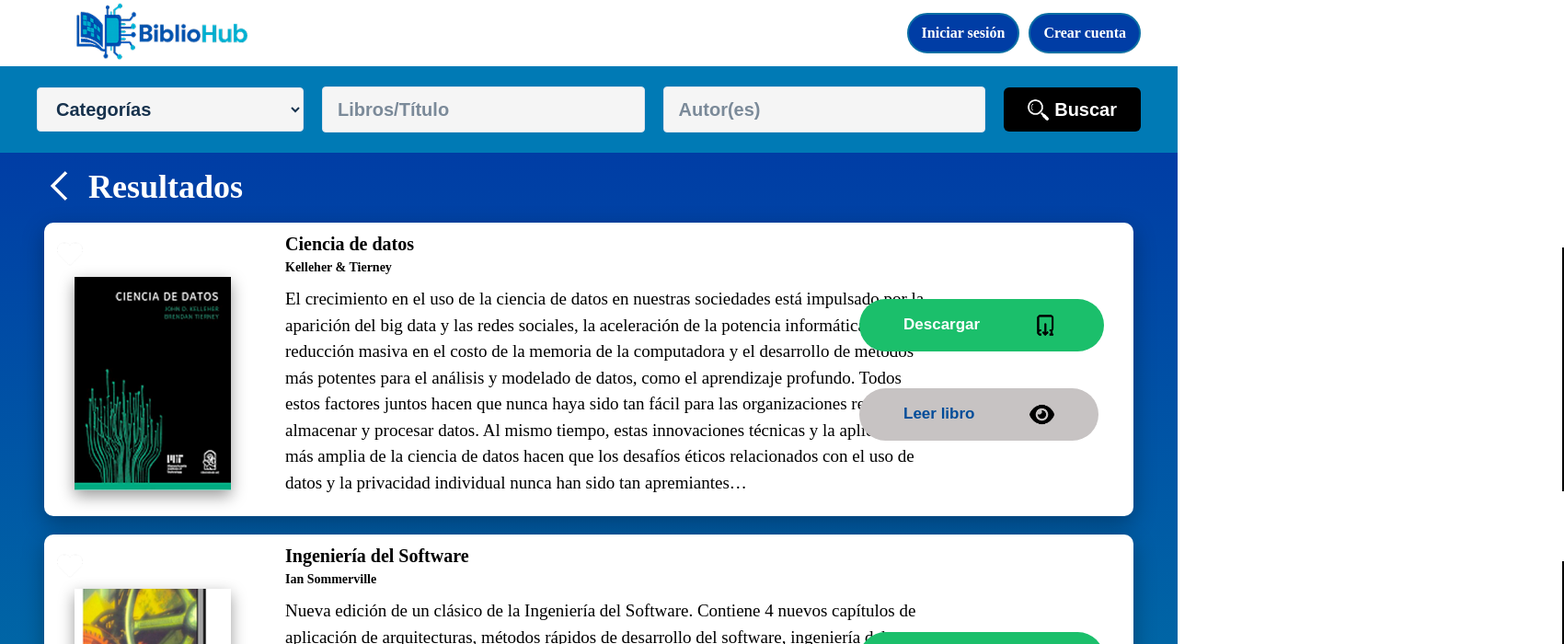
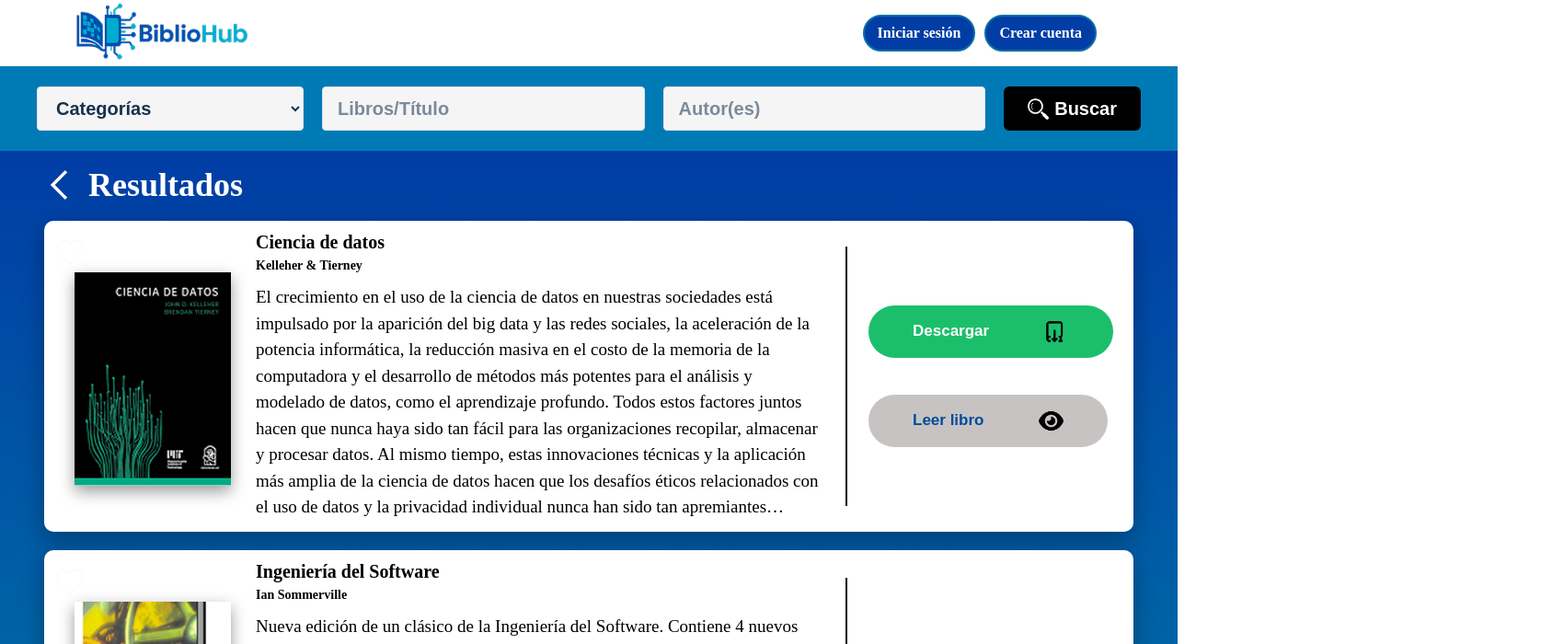
Before and after one commit to RAFAELMH809/BiblioHub, an Angular app: page /results in a window 1280 px wide. Shown: the top 700 px of the page at 92% size, 1700 px wide, since content can reach past the window. Built offline with nearby package versions, Linux system fonts and the light colour scheme.

Commit message:
testerpro

```diff
--- a/angular.json
+++ b/angular.json
@@ -26,6 +26,9 @@
             "assets": [
               { "glob": "**/*", "input": "public" },
               { "glob": "**/*", "input": "src/assets", "output": "assets" }
+            ],
+            "styles": [
+              "src/styles.scss"
             ]
           },
           "configurations": {
@@ -79,6 +82,9 @@
             "assets": [
               { "glob": "**/*", "input": "public" },
               { "glob": "**/*", "input": "src/assets", "output": "assets" }
+            ],
+            "styles": [
+              "src/styles.scss"
             ]
           }
         }
--- a/src/app/pages/results/results.scss
+++ b/src/app/pages/results/results.scss
@@ -82,20 +82,14 @@
 .fav__card {
   display: grid;
 
-  /* 🔹 CONTROL DE ANCHOS DE LAS COLUMNAS
-     1) Columna portada/corazón
-     2) Columna separador
-     3) Columna texto
-     4) Columna botones
-  */
-  grid-template-columns: 200px 20px 1fr 190px;
+  /* 1) portada  2) TEXTO  3) separador  4) botones  */
+  grid-template-columns: 200px 1fr 24px 270px;
 
   align-items: stretch;
-  gap: 12px;            /* ⬅️ espacio horizontal entre columnas */
-
+  gap: 12px;
   background: #ffffff;
   border-radius: 10px;
-  padding: 12px 18px;   /* ⬅️ padding interno tarjeta */
+  padding: 12px 18px;
   color: #000;
   box-shadow: 0 8px 24px rgba(0, 0, 0, 0.3);
 }
@@ -113,6 +107,8 @@
   /* Mueve el bloque completo dentro de la tarjeta */
   padding-top: 8px;     /* ⬅️ más grande = más abajo */
   padding-left: 0;      /* ⬅️ muévelo hacia la derecha */
+    grid-column: 1;
+
 }
 
 /* Botón del corazón */
@@ -151,12 +147,14 @@
 /* ===================================================== */
 
 .fav__card-separator {
-  height: 90%;          /* ⬅️ alto del separador dentro de la card */
+  height: 90%;            /* alto del separador dentro de la card */
   width: auto;
-  align-self: center;   /* ⬅️ posición vertical (center, flex-start, etc.) */
-
-  /* si quieres jugar un poco: */
-  margin-left: 1420px;       /* ⬅️ mueve el separador hacia izquierda/derecha */
+  align-self: center;     /* centrado vertical dentro de la fila */
+  justify-self: center;   /* centrado dentro de la columna de 24px */
+  margin: 0;              /* ❌ nada de margin-left gigantes */
+  display: block;
+   grid-column: 3;
+  grid-row: 1;
 }
 
 /* ===================================================== */
@@ -169,6 +167,7 @@
   flex-direction: column;
   /* ⬅️ SEPARACIÓN ENTRE TÍTULO, AUTOR Y DESCRIPCIÓN */
   gap: 6px;          /* súbelo para separarlos más, bájalo para pegarlos */
+  grid-column: 2;
 }
 
 .fav__card-title {
@@ -201,6 +200,7 @@
   justify-content: center;  /* centro vertical */
   align-items: flex-start;  /* 🔹 alinea los botones a la IZQUIERDA */
   gap: 40px; /* separar botones entre ellos */
+    grid-column: 4;
 }
 
 
@@ -208,18 +208,18 @@
 .fav__btn {
   border-radius: 999px;
   border: 0;
-  padding: 15px 48px; /* ⬅️ alto/ancho del botón */
+  padding: 15px 48px;
   font-weight: 700;
   cursor: pointer;
   display: flex;
   align-items: center;
   justify-content: space-between;
-  gap: 60px;          /* ⬅️ espacio entre texto e ícono */
-  font-size: 17px;    /* ⬅️ tamaño del texto del botón */
-  margin-left: -90px;   /* valor base */
+  gap: 60px;
+  font-size: 17px;
+  margin-left: 0;   /* ✅ ya no se mete en la columna del separador */
 
   img {
-    width: 27px;      /* ⬅️ tamaño del ícono */
+    width: 27px;
     height: 27px;
   }
 }
--- a/src/styles.scss
+++ b/src/styles.scss
@@ -1,14 +1,27 @@
-/* RESET DURO para quitar bordes del viewport */
-:root, html, body {
-  margin: 0 !important;
-  padding: 0 !important;
+/* ===== RESET BÁSICO GLOBAL ===== */
+
+*,
+*::before,
+*::after {
+  box-sizing: border-box;
+}
+
+html,
+body {
+  margin: 0;
+  padding: 0;
   height: 100%;
+  overflow-x: hidden;      /* ⬅️ esto quita el scroll horizontal */
 }
-* { box-sizing: border-box; }
-img { display: block; max-width: 100%; }
 
-/* util para secciones 100vw */
-.fullbleed{
+/* Las imágenes no rompen el layout */
+img {
+  display: block;
+  max-width: 100%;
+}
+
+/* Tu truco de secciones a 100vw (ej. HERO) */
+.fullbleed {
   width: 100vw;
   position: relative;
   left: 50%;
@@ -17,37 +30,10 @@ img { display: block; max-width: 100%; }
   margin-right: -50vw;
 }
 
-/* Global reset básico */
-* { box-sizing: border-box; }
-html, body { height: 100%; margin: 0; }   /* ⬅️ esto quita las orillas blancas */
-img { display: block; max-width: 100%; }
-
-:root{
-  --blue-700:#004EA8;   /* header, títulos */
-  --blue-500:#04A9C7;   /* acentos */
-  --green-500:#19B37A;  /* chips/botón activo */
-  --ink-900:#0F2A44;    /* footer */
-  --surface:#fff; --muted:#e6eef7; --radius:16px;
-  --font-sans:"Inter", system-ui, -apple-system, Segoe UI, Roboto, Arial;
-}
-html,body{height:100%} body{margin:0; font-family:var(--font-sans); background:#f7f9fc}
-.container{max-width:1200px; margin:0 auto; padding:24px}
-.stack>*+*{margin-top:14px}
-.btn{background:var(--blue-700); color:#fff; border:0; border-radius:999px; padding:.9rem 1.6rem; font-weight:600; cursor:pointer}
-.input,.select{width:100%; padding:.9rem 1rem; border:0; border-radius:999px; background:#fff; box-shadow:0 2px 0 rgba(0,0,0,.1) inset}
-.card{background:#fff; border-radius:var(--radius); box-shadow:0 10px 30px rgba(0,0,0,.08)}
-.footer{background:var(--ink-900); color:#fff; padding:28px 24px}
-.bg-hero{position:relative; isolation:isolate; border-radius:var(--radius); overflow:hidden}
-.bg-hero::before{content:""; position:absolute; inset:0; background:center/cover no-repeat var(--hero, none); filter:brightness(.65)}
-.bg-hero::after{content:""; position:absolute; inset:0; background:linear-gradient(180deg, rgba(0,78,168,.85), rgba(25,179,122,.85)); mix-blend-mode:multiply}
-.bg-hero>*{position:relative; z-index:1; color:#fff}
-.center{max-width:560px; margin:0 auto; padding:48px 24px; text-align:center}
-.grid{display:grid; gap:16px}
-
-
-
-/* El componente raíz debe comportarse como bloque a 100% */
-app-root, app-header, app-footer {
+/* Angular root como bloque a 100% */
+app-root,
+app-header,
+app-footer {
   display: block;
   width: 100%;
 }
```
Lines whose indentation alone changed are shown as unchanged.
